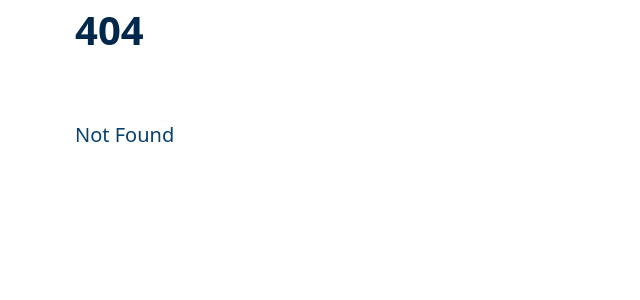
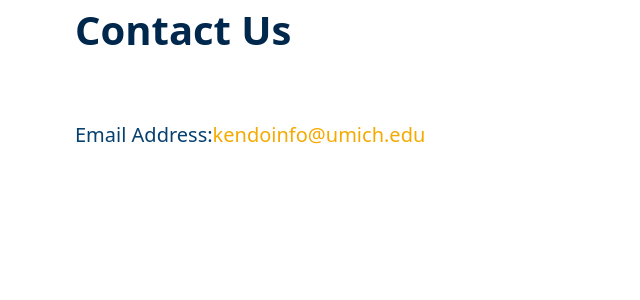
Before and after one commit to kendoclub-at-umich/website, a SvelteKit app: page /contact-us in a window 1280 px wide. Before the commit this address had no page. Shown: the top 300 px of the page, without its empty margins (0-640 px from the left). Built offline with nearby package versions, Linux system fonts and the light colour scheme.

Commit message:
feat: :sparkles: add header and email address

```diff
--- /dev/null
+++ b/src/routes/contact-us/+page.svelte
@@ -0,0 +1,3 @@
+<h1>Contact Us</h1>
+
+Email Address:<a href="mailto:kendoinfo@umich.edu"> kendoinfo@umich.edu</a>
```
